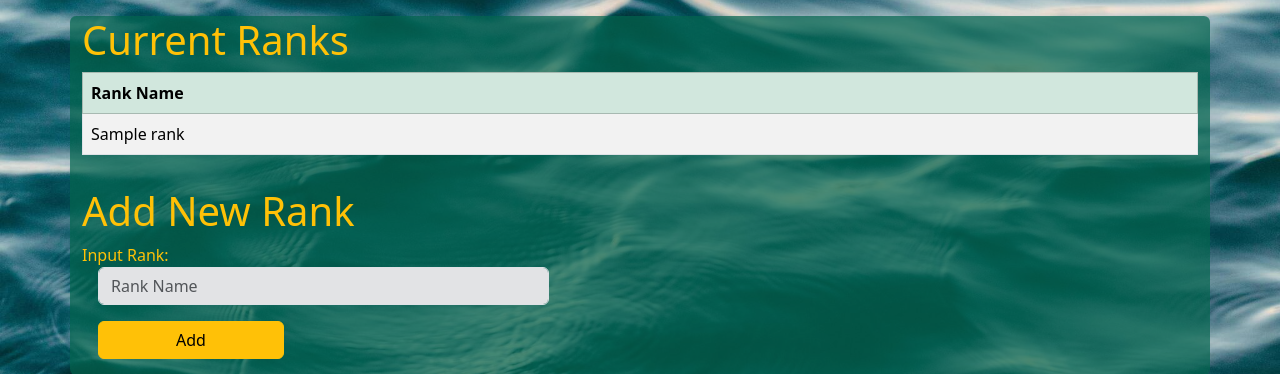
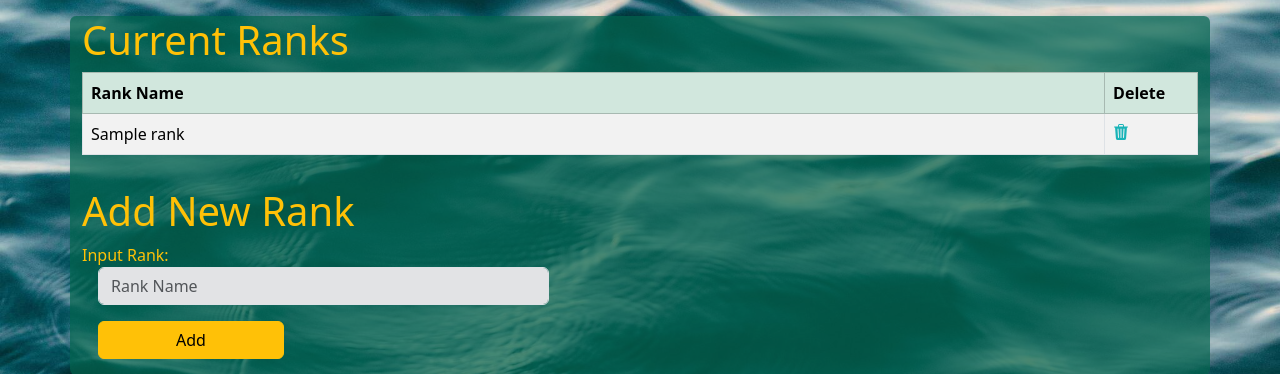
Before and after one commit to cbridgesosu/WeHeartLoanSharking, a Flask app: template templates/add_rank.j2 in a window 1280 px wide. Shown: the part 77-451 px from the top of the page. Run offline with Flask 3, Linux system fonts and the light colour scheme; the template is opened without the code that fills it: most values are stand-ins (such as "Sample title", 1, 10 or a date in 2020); some libraries are stand-ins or nearby versions.

Commit message:
Somehow I removed a previous commit, adding back in the ability to delete ranks.  Also modified DDL to ON DELETE NULL for Ranks.

```diff
--- a/app.py
+++ b/app.py
@@ -325,6 +325,15 @@ def add_rank():
             return redirect('/add_rank')
     return render_template("add_rank.j2", ranks=ranks)
 
+@app.route('/delete_rank/<int:rankID>')
+def delete_rank(rankID):
+    # Query to delete rank entry with selected ID
+    query_Delete_Rank = "DELETE FROM Ranks WHERE rankID = '%s';"
+    cur = mysql.connection.cursor()
+    cur.execute(query_Delete_Rank, (rankID,))
+    mysql.connection.commit()
+
+    return redirect('../add_rank')
 
 # Listener
 
--- a/database_files/DDL.sql
+++ b/database_files/DDL.sql
@@ -55,7 +55,7 @@ CREATE OR REPLACE TABLE Enforcers (
   startDate date NOT NULL,
   rankID int(11) DEFAULT NULL,
   PRIMARY KEY (enforcerID),
-  FOREIGN KEY (rankID) REFERENCES Ranks(rankID)
+  FOREIGN KEY (rankID) REFERENCES Ranks(rankID) ON DELETE NULL
 );
 
 -- --------------------------------------------------------
--- a/templates/add_rank.j2
+++ b/templates/add_rank.j2
@@ -9,12 +9,20 @@
             <thead class="table-success">
                 <tr>
                     <th>Rank Name</th>
+                    <th>Delete</th>
                 </tr>
             </thead>
             <tbody>
                 {% for rank in ranks %}
                     <tr>
                         <td>{{ rank['rankName'] }}</td>
+                        <td class="col-1"><a class="icon-link icon-link-hover text-end" style="--bs-link-color-rgb: 25, 180, 184;" href="/delete_rank/{{ rank['rankID'] }}">
+                        <svg xmlns="http://www.w3.org/2000/svg" width="16" height="16" fill="currentColor" class="bi bi-trash3-fill" viewBox="0 0 16 16">
+                        <path d="M11 1.5v1h3.5a.5.5 0 0 1 0 1h-.538l-.853 10.66A2 2 0 0 1 11.115 16h-6.23a2 2 0 0 1-1.994-1.84L2.038 3.5H1.5a.5.5 0 0 1
+                        0-1H5v-1A1.5 1.5 0 0 1 6.5 0h3A1.5 1.5 0 0 1 11 1.5m-5 0v1h4v-1a.5.5 0 0 0-.5-.5h-3a.5.5 0 0 0-.5.5M4.5 5.029l.5 8.5a.5.5 0 1 0
+                        .998-.06l-.5-8.5a.5.5 0 1 0-.998.06m6.53-.528a.5.5 0 0 0-.528.47l-.5 8.5a.5.5 0 0 0 .998.058l.5-8.5a.5.5 0 0 0-.47-.528M8 4.5a.5.5
+                        0 0 0-.5.5v8.5a.5.5 0 0 0 1 0V5a.5.5 0 0 0-.5-.5"/></svg></a>
+                        </td>
                     </tr>
                 {% endfor %}
             </tbody>
```
